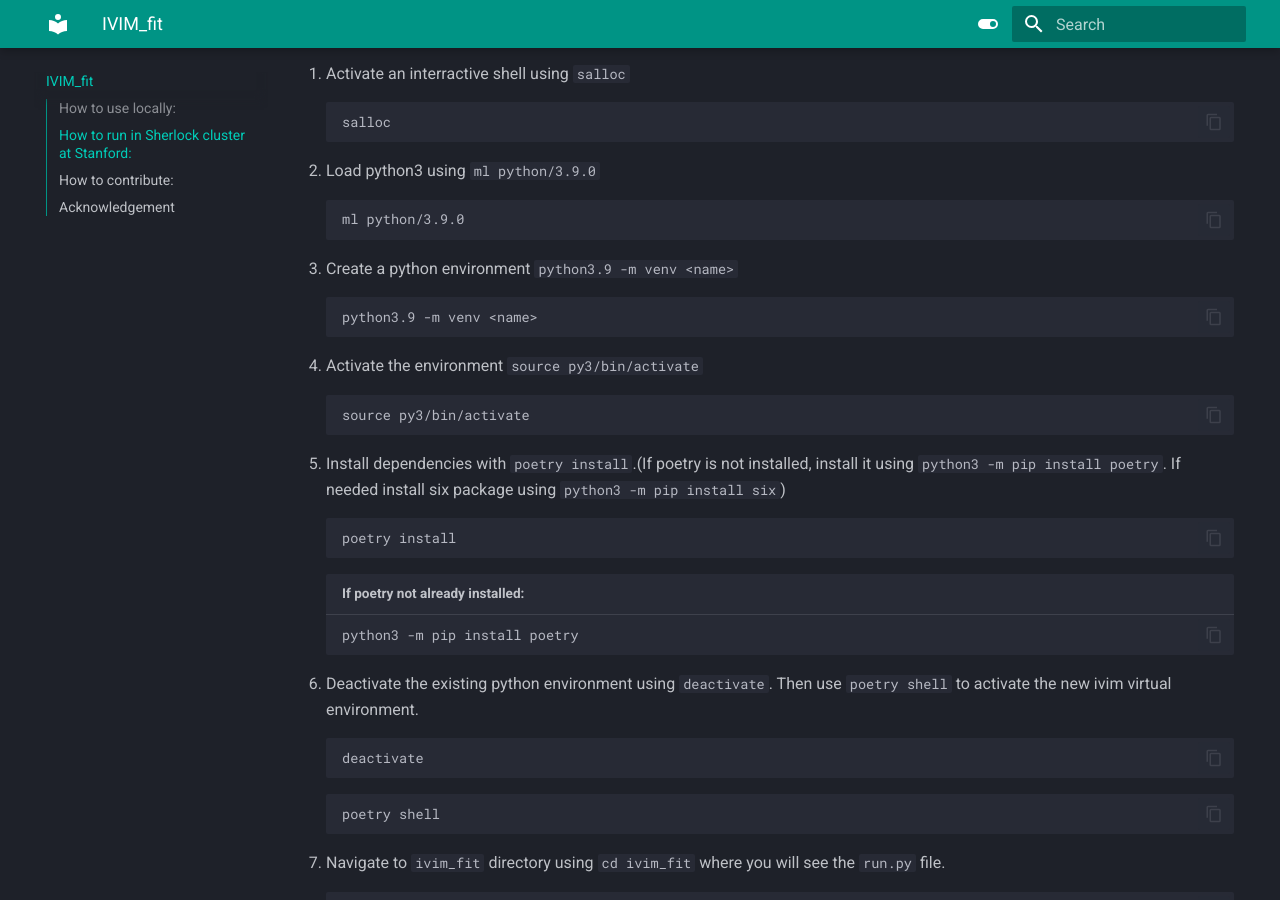
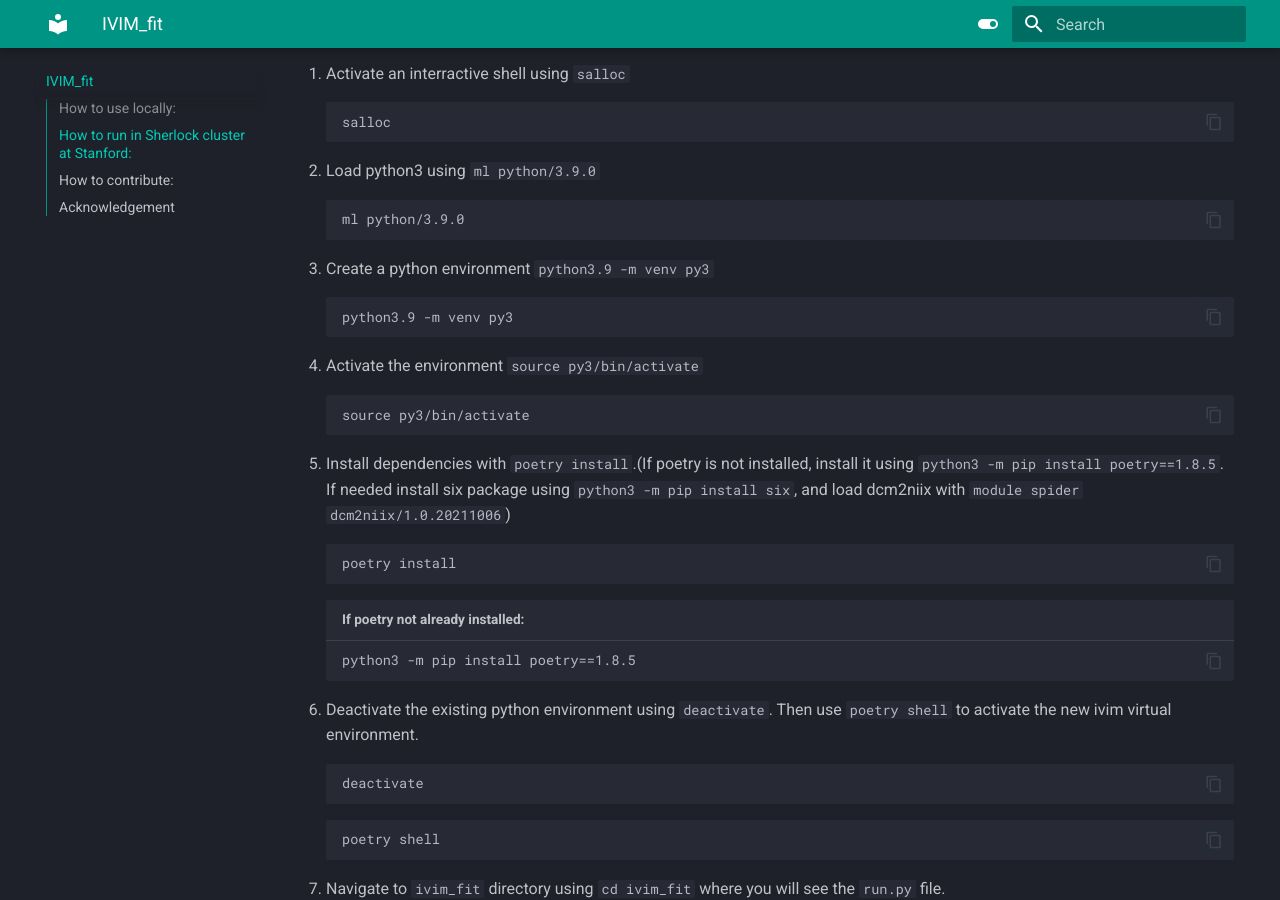
Before and after one commit to kzsf/IVIM_docs, an MkDocs documentation site: the page built from docs/index.md, in a window 1280 px wide and 900 px high, scrolled down 1026 px. Built offline with MkDocs 1.6.1 and Material for MkDocs 9.7.7, drawn with Linux system fonts in a browser that asks for light colours.

````diff
--- a/docs/index.md
+++ b/docs/index.md
@@ -39,20 +39,20 @@
 ```
 ml python/3.9.0
 ```
-3. Create a python environment `python3.9 -m venv <name>`
+3. Create a python environment `python3.9 -m venv py3`
 ```
-python3.9 -m venv <name>
+python3.9 -m venv py3
 ```
 4. Activate the environment `source py3/bin/activate`
 ```
 source py3/bin/activate
 ```
-6. Install dependencies with `poetry install`.(If poetry is not installed, install it using `python3 -m pip install poetry`. If needed install six package using `python3 -m pip install six`)
+6. Install dependencies with `poetry install`.(If poetry is not installed, install it using `python3 -m pip install poetry==1.8.5`. If needed install six package using `python3 -m pip install six`, and load dcm2niix with `module spider dcm2niix/1.0.20211006`)
 ```
 poetry install
 ```
 ``` title="If poetry not already installed:"
-python3 -m pip install poetry
+python3 -m pip install poetry==1.8.5
 ```
 7. Deactivate the existing python environment using `deactivate`. Then use `poetry shell` to activate the new ivim virtual environment.
 ```
````
